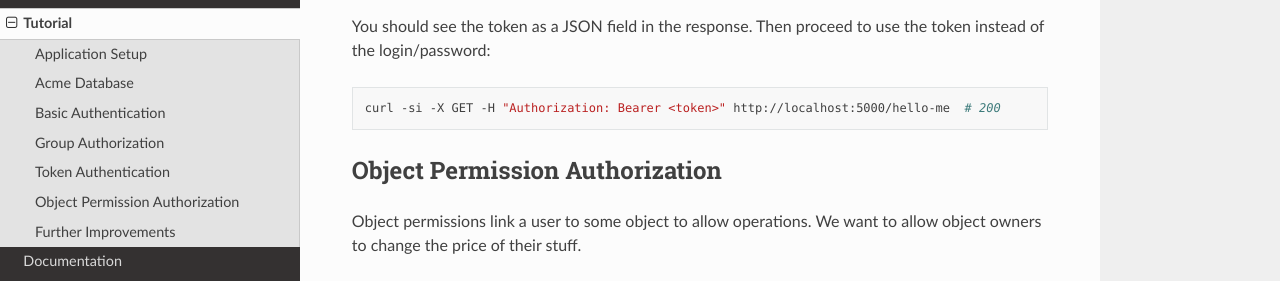
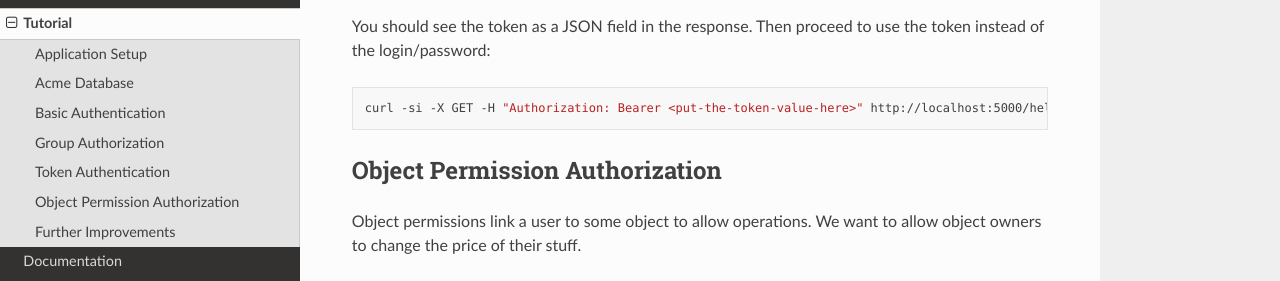
Before and after one commit to zx80/flask-simple-auth, a Sphinx documentation site: the page built from docs/TUTORIAL.md, in a window 1280 px wide and 900 px high, scrolled down 5820 px. Shown: the part 159-440 px from the top of the window. Built offline with Sphinx 7.4.7 and the Read the Docs theme 2.0.0, drawn with Linux system fonts in a browser that asks for light colours; pages that are not in the unit, such as notebooks, are missing from menus; some of the changed lines change nothing that is shown.

Commit message:
Update TUTORIAL.md
fixes on 'Token Authentication'

````diff
--- a/docs/TUTORIAL.md
+++ b/docs/TUTORIAL.md
@@ -321,7 +321,7 @@ You should see the token as a JSON field in the response.
 Then proceed to use the token instead of the login/password:
 
 ```shell
-curl -si -X GET -H "Authorization: Bearer <token>" http://localhost:5000/hello-me  # 200
+curl -si -X GET -H "Authorization: Bearer <put-the-token-value-here>" http://localhost:5000/hello-me  # 200
 ```
 
 ## Object Permission Authorization
````
